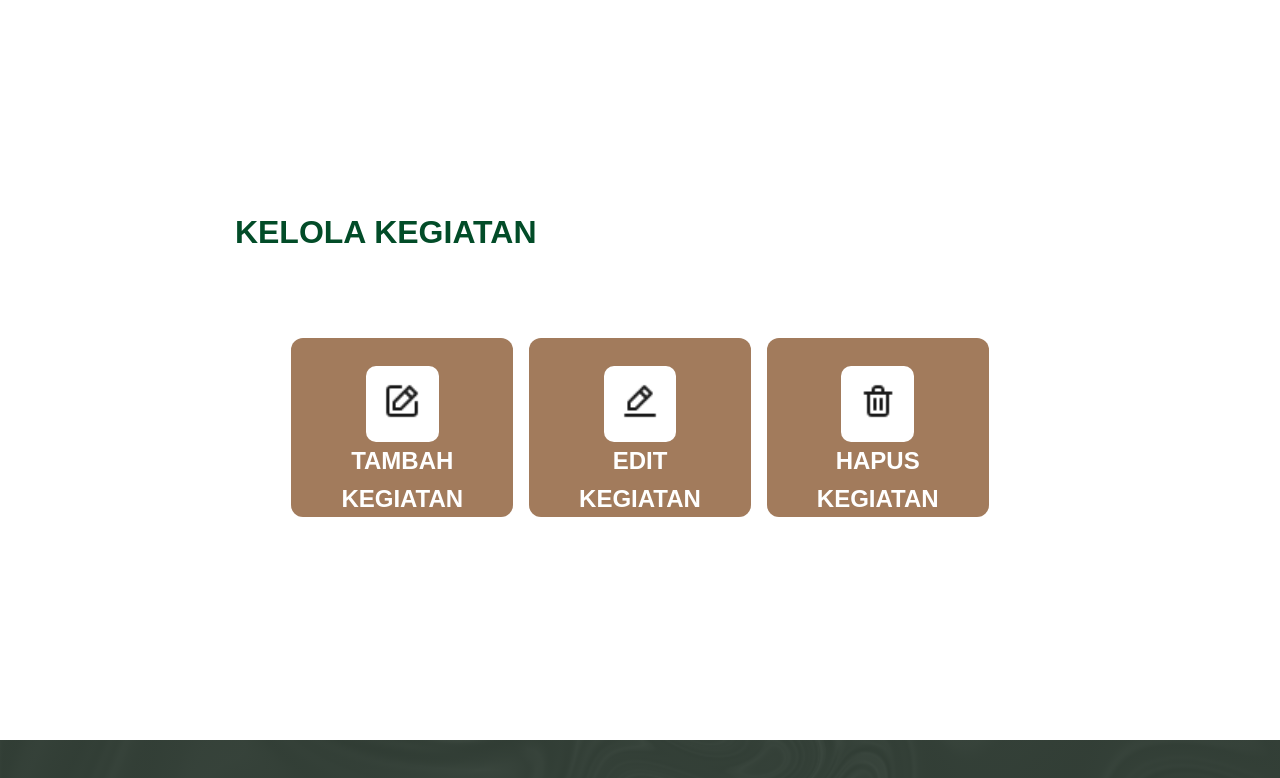
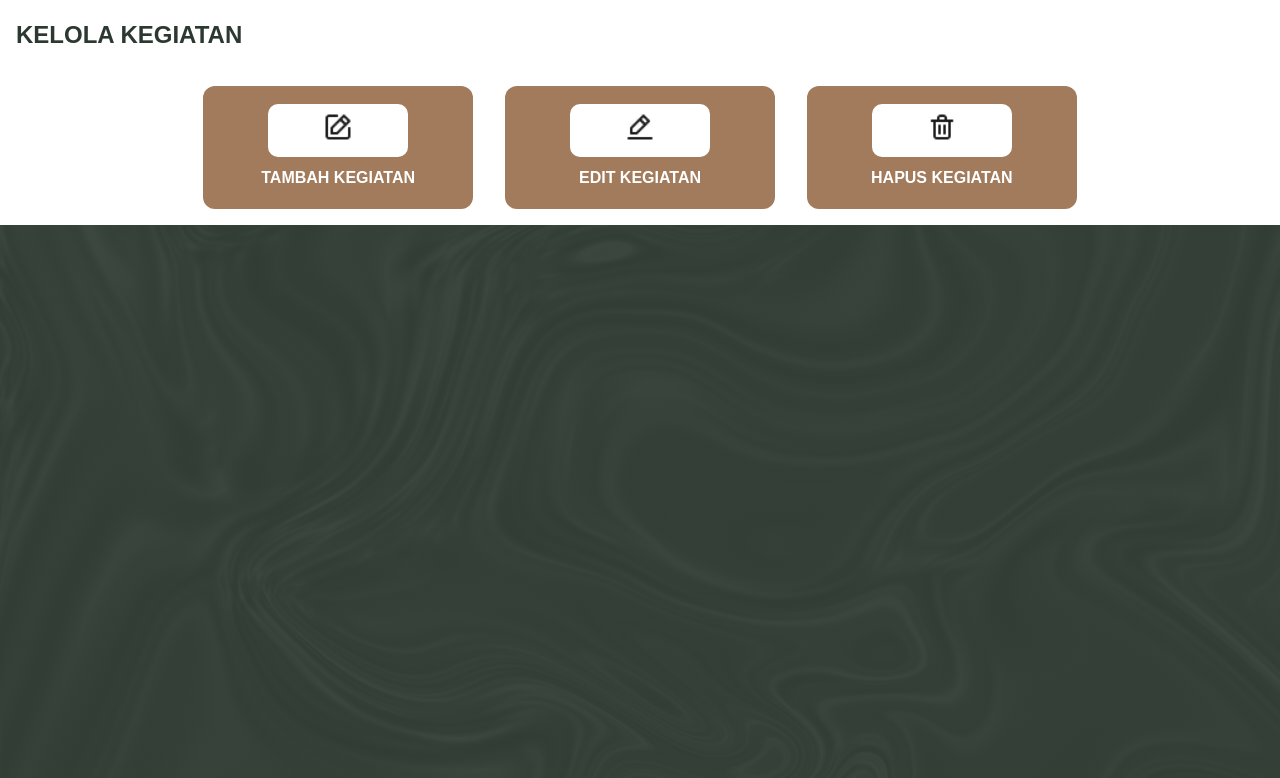
Before and after one commit to vallerypulungan/smartkartika, a Vue app in the folder frontend/: page /kelola in a window 1280 px wide. Shown: the top 778 px of the page. Built offline with nearby package versions, Linux system fonts and the light colour scheme.

Commit message:
Update Manage Kegiatan

```diff
--- a/frontend/src/components/ManageAct.vue
+++ b/frontend/src/components/ManageAct.vue
@@ -1,7 +1,7 @@
 <template>
-  <div class="container">
+  <div v-if="!currentSubMenu" class="container">
     <!-- Header -->
-    <div class="page-header">
+    <div v-if="!currentSubMenu" class="header-page">
       <div class="left">
         <button class="back-button" @click="goBack">
           <img src="@/assets/arrow-left.png" alt="Kembali" />
@@ -15,11 +15,9 @@
 
     <!-- Konten -->
     <main class="content">
-      <!-- Default View: Menu List -->
-      <template v-if="!isDesktop || !currentSubMenu">
-        <div class="menu-area">
-          <h2 class="subtitle">KELOLA KEGIATAN</h2>
-
+      <!-- Menu Daftar kegiatan hanya tampil ketika tidak ada submenu yang aktif -->
+      <p v-if="!currentSubMenu" class="subtitle">KELOLA KEGIATAN</p>
+      <div v-if="!currentSubMenu" class="menu-area">
         <div class="menu-list">
           <div class="menu-item" @click="handleMenuClick('add')">
             <div class="icon">
@@ -43,68 +41,110 @@
           </div>
         </div>
       </div>
+
+      <!-- Tampilan Konten Submenu di Panel Kanan -->
+    </main>
+  </div>
+  <div v-if="currentSubMenu" class="submenu-fullscreen">
+    <template v-if="currentSubMenu">
+      <div class="submenu-container">
+        <AddKegiatan
+          v-if="currentSubMenu === 'add'"
+          @submenu-select="selectSubMenu"
+          @back="handleSubMenuBack"
+        />
+        <EditKegiatan
+          v-else-if="currentSubMenu === 'edit'"
+          @submenu-select="selectSubMenu"
+          @back="handleSubMenuBack"
+        />
+        <RemoveKegiatan
+          v-else-if="currentSubMenu === 'remove'"
+          @submenu-select="selectSubMenu"
+          @back="handleSubMenuBack"
+        />
+      </div>
     </template>
-
-      <!-- Submenu View (only on desktop) -->
-      <template v-else>
-        <AddKegiatan v-if="currentSubMenu === 'add'" />
-        <EditKegiatan v-if="currentSubMenu === 'edit'" />
-        <RemoveKegiatan v-if="currentSubMenu === 'remove'" />
-      </template>
-    </main>
   </div>
 </template>
 
 <script setup>
-import { ref, /*computed*/ onMounted } from 'vue'
-import { useRouter } from 'vue-router'
+import { ref, onMounted, onBeforeUnmount, watch } from 'vue'
+import { useRoute, useRouter } from 'vue-router'
 import AddKegiatan from '@/components/AddAct.vue'
 import EditKegiatan from '@/components/EditAct.vue'
 import RemoveKegiatan from '@/components/RemoveAct.vue'
 
 const router = useRouter()
+const route = useRoute()
+const emit = defineEmits(['submenu-select', 'back'])
 
-const currentSubMenu = ref(null)
-const isDesktop = ref(false)
+const props = defineProps({
+  currentSubMenu: String,
+})
+const currentSubMenu = ref(props.currentSubMenu)
+const isDesktop = ref(window.innerWidth >= 768)
 
-const checkIsDesktop = () => {
+function updateFromRoute() {
+  const submenu = route.params.submenu
+  if (['add', 'edit', 'remove'].includes(submenu)) {
+    currentSubMenu.value = submenu
+  } else {
+    currentSubMenu.value = null
+  }
+}
+
+function handleResize() {
+  const wasDesktop = isDesktop.value
   isDesktop.value = window.innerWidth >= 768
+
+  if (wasDesktop !== isDesktop.value) {
+    if (isDesktop.value) {
+      // Dari mobile ke desktop
+      if (currentSubMenu.value) {
+        router.replace({ path: `/kelola/${currentSubMenu.value}` })
+      }
+    } else {
+      if (currentSubMenu.value) {
+        router.push(`/${currentSubMenu.value}`)
+      }
+    }
+  }
+}
+
+const goBack = () => {
+  emit('back')
+}
+function selectSubMenu(submenu) {
+  currentSubMenu.value = submenu
+}
+function handleSubMenuBack() {
+  currentSubMenu.value = null
+}
+
+function handleMenuClick(menu) {
+  currentSubMenu.value = menu
+  emit('submenu-select', menu)
 }
 
 onMounted(() => {
-  checkIsDesktop()
-  window.addEventListener('resize', () => {
-    const wasDesktop = isDesktop.value
-    checkIsDesktop()
-
-    if (!isDesktop.value && wasDesktop && currentSubMenu.value) {
-      router.push(`/${currentSubMenu.value}`)
-    }
-
-    if (isDesktop.value && !wasDesktop) {
-      const path = router.currentRoute.value.path.replace('/', '')
-      if (['add', 'edit', 'remove'].includes(path)) {
-        currentSubMenu.value = path
-      }
-    }
-  })
+  updateFromRoute()
+  window.addEventListener('resize', handleResize)
 })
 
-const goBack = () => {
-  router.push('/dashboard')
-}
+onBeforeUnmount(() => {
+  window.removeEventListener('resize', handleResize)
+})
 
-const handleMenuClick = (menu) => {
-  if (isDesktop.value) {
-    currentSubMenu.value = menu
-  } else {
-    router.push(`/${menu}`)
-  }
-}
+watch(
+  () => props.currentSubMenu,
+  (val) => {
+    currentSubMenu.value = val
+  },
+)
 </script>
 
 <style scoped>
-/* Container full height */
 .container {
   height: 100vh;
   display: flex;
@@ -112,13 +152,13 @@ const handleMenuClick = (menu) => {
   overflow-x: hidden;
 }
 
-/* Header */
-.page-header {
+.header-page {
   display: flex;
   align-items: center;
   justify-content: space-between;
-  margin-bottom: 0.5rem;
-  padding: 1rem;
+  padding: 0.5rem;
+  background:
+    linear-gradient(rgba(44, 57, 48, 0.93), rgba(44, 57, 48, 0.93)), url('@/assets/bg.png');
 }
 
 .left,
@@ -138,10 +178,13 @@ const handleMenuClick = (menu) => {
   justify-content: flex-end;
 }
 
-.back-button img {
-  width: 24px;
-  height: 24px;
-  filter: brightness(0) invert(1);
+.back-button {
+  background: transparent;
+  border: none;
+  padding: 0;
+  cursor: pointer;
+  display: flex;
+  align-items: center;
 }
 
 .app-title {
@@ -151,37 +194,39 @@ const handleMenuClick = (menu) => {
   color: #fff;
 }
 
-/* Main Content */
 .content {
   flex: 1;
-  padding: 1.5rem 1rem;
   height: 100%;
+  display: block;
 }
 
 .subtitle {
   text-align: center;
-  font-size: 1.5rem;
-  margin-bottom: 2rem;
+  font-size: 1.3rem;
   font-weight: bold;
+  color: #2c3930;
+  margin-bottom: 1rem;
 }
 
-/* Menu List */
+.menu-area {
+  display: flex;
+  justify-content: center;
+}
+
 .menu-list {
   display: flex;
   flex-direction: column;
-  margin: 20px;
-  gap: 16px;
+  gap: 10px;
+  margin-bottom: 1rem;
 }
 
-/* Menu Item */
 .menu-item {
-  width: 80%;
-  margin: 0 auto;
+  width: 100%;
+  max-width: 300px;
   background: #a27b5c;
   color: #fff;
   border-radius: 12px;
-  padding: 20px;
-  padding-bottom: 0.5rem;
+  padding: 18px;
   text-align: center;
   cursor: pointer;
   transition: background 0.3s;
@@ -194,77 +239,60 @@ const handleMenuClick = (menu) => {
 .icon {
   background-color: #fff;
   border-radius: 10px;
-  width: 30%;
-  height: 60%;
-  margin: 0 auto;
+  width: 60%;
+  margin: 0 auto 0.5rem;
+  padding: 0.5rem;
 }
 
 .icon img {
-  width: 40px;
-  height: 40px;
+  width: 30px;
+  height: 30px;
   object-fit: contain;
-  border-radius: 8px;
-  margin: 0 auto;
-  margin-top: 0.5rem;
-}
-.menu-text {
-  font-size: 1.5rem;
-  font-weight: bold;
-  margin-top: 2rem;
 }
 
-/* Responsive for desktop */
+.menu-text {
+  font-size: 1rem;
+  font-weight: bold;
+}
+
+/* Tampilan Desktop */
 @media (min-width: 768px) {
-  .page-header {
+  .header-page {
     display: none;
   }
 
   .container {
-    min-height: calc(100vh - 60px);
-    height: 100%;
-  }
-
-  .content {
-    box-sizing: border-box;
-    min-height: calc(100vh - 60px);
+    min-height: 100%;
     height: 100%;
     width: 100%;
-    max-width: 800%;
-    box-shadow: 0 2px 8px rgba(0, 0, 0, 0.1);
+    box-sizing: border-box;
     overflow: hidden;
-    padding: 1rem 2rem;
-    display: flex;
+    display: block;
   }
 
   .subtitle {
-    text-align: start;
-    padding-bottom: 2rem;
-    font-size: 2rem;
+    font-size: 1.5rem;
+    text-align: left;
+    margin-bottom: 2rem;
+  }
+
+  .desktop-layout {
+    display: grid;
+    grid-template-columns: 250px 1fr;
+    gap: 2rem;
+    padding: 2rem;
   }
 
   .menu-list {
     flex-direction: row;
-    justify-content: center;
-    width: 90%;
-    padding: 1rem;
-    margin: 0 auto;
+    padding: 0;
+    gap: 2rem;
+    margin-bottom: 0;
+    width: 70%;
   }
 
   .menu-item {
     width: 100%;
   }
-
-  .icon {
-    width: 40%;
-    height: 50%;
-    margin: 0 auto;
-    margin-top: 0.5rem;
-  }
-
-  .icon img {
-    width: 60%;
-    height: 50%;
-    margin-top: 1rem;
-  }
 }
 </style>
```
Lines whose indentation alone changed are shown as unchanged.
